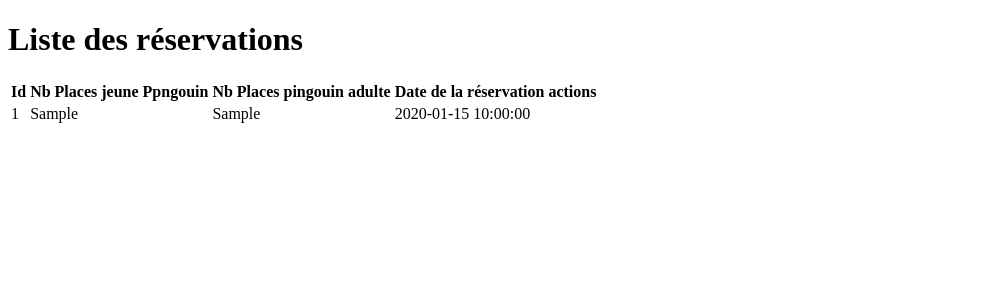
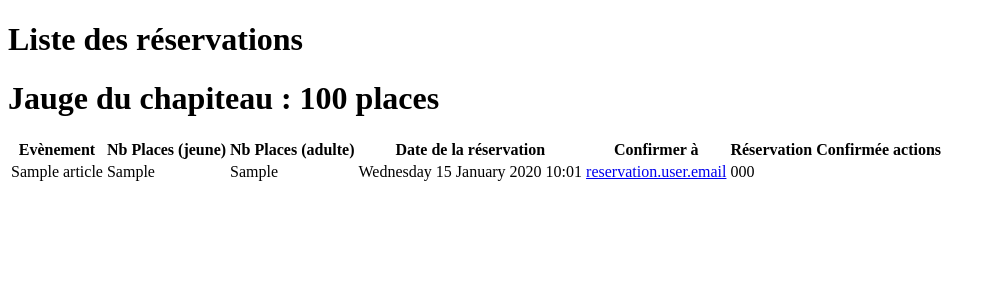
Before and after one commit to apsuma/penguincircus, a Symfony app: template templates/reservation/index.html.twig in a window 1280 px wide. Shown: the top 300 px of the page, without its empty margins (0-996 px from the left). Run offline with Twig, Linux system fonts and the light colour scheme; the template is opened without the code that fills it: most values are stand-ins (such as "Sample title", 1, 10 or a date in 2020); some libraries are stand-ins or nearby versions.

Commit message:
add a property accepted in entity Reservation

```diff
--- a/src/Form/ReservationType.php
+++ b/src/Form/ReservationType.php
@@ -8,6 +8,7 @@ use App\Entity\User;
 use App\Repository\ArticleRepository;
 use Symfony\Bridge\Doctrine\Form\Type\EntityType;
 use Symfony\Component\Form\AbstractType;
+use Symfony\Component\Form\Extension\Core\Type\CheckboxType;
 use Symfony\Component\Form\Extension\Core\Type\DateTimeType;
 use Symfony\Component\Form\Extension\Core\Type\NumberType;
 use Symfony\Component\Form\FormBuilderInterface;
@@ -37,7 +38,10 @@ class ReservationType extends AbstractType
                 'required' => true
             ])
             ->add('user', EntityType::class, ['class' => User::class])
-        ;
+            ->add('accepted', CheckboxType::class, [
+                'label' => 'Réservation acceptée',
+                'required' => false
+            ]);
     }
 
     public function configureOptions(OptionsResolver $resolver)
--- a/templates/reservation/index.html.twig
+++ b/templates/reservation/index.html.twig
@@ -3,25 +3,32 @@
 {% block title %}Liste des réservations{% endblock %}
 
 {% block body %}
-    <h1>Liste des réservations</h1>
-
+    <h1 class="text-center text-primary display-4">Liste des réservations</h1>
+    <h1 class="text-center text-primary display-4"> Jauge du chapiteau : 100 places</h1>
+    <a class="btn btn-primary btn-block" href="{{ path('admin_reservation_new') }}"><i class="fas fa-plus-circle"></i></a>
     <table class="table">
         <thead>
             <tr>
-                <th>Id</th>
-                <th>Nb Places jeune Ppngouin</th>
-                <th>Nb Places pingouin adulte</th>
+                <th>Evènement</th>
+                <th>Nb Places (jeune)</th>
+                <th>Nb Places (adulte)</th>
                 <th>Date de la réservation</th>
+                <th>Confirmer à </th>
+                <th>Réservation Confirmée</th>
                 <th>actions</th>
             </tr>
         </thead>
         <tbody>
         {% for reservation in reservations %}
             <tr>
-                <td>{{ reservation.id }}</td>
+                <td>{{ reservation.articles.subject }}</td>
                 <td>{{ reservation.nbPlaceChild }}</td>
                 <td>{{ reservation.nbPlaceAdult }}</td>
-                <td>{{ reservation.createdAt ? reservation.createdAt|date('Y-m-d H:i:s') : '' }}</td>
+                <td>{{ reservation.createdAt ? reservation.createdAt|date('l d F Y h:m') : '' }}</td>
+                <td>{% if reservation.user.email %}
+                        <a href="mailto:{{ reservation.user.email }}">reservation.user.email</a>
+                    {% endif %}
+                <td>{{ reservation.accepted ? reservation.accepted : '' }}</td>
                 <td>
                     <a href="{{ path('admin_reservation_show', {'id': reservation.id}) }}"><i class="far fa-eye"></i></a>
                     <a href="{{ path('admin_reservation_edit', {'id': reservation.id}) }}"><i class="far fa-edit"></i></a>
@@ -34,6 +41,4 @@
         {% endfor %}
         </tbody>
     </table>
-
-    <a href="{{ path('admin_reservation_new') }}"><i class="fas fa-plus-circle"></i></a>
 {% endblock %}
```
Also changed, not shown: src/Entity/Reservation.php (+17 -0 lines), src/Migrations/Version20200130153455.php (added, +35 -0 lines), templates/article/index.html.twig (+11 -9 lines), templates/reservation/show.html.twig (+7 -0 lines).
